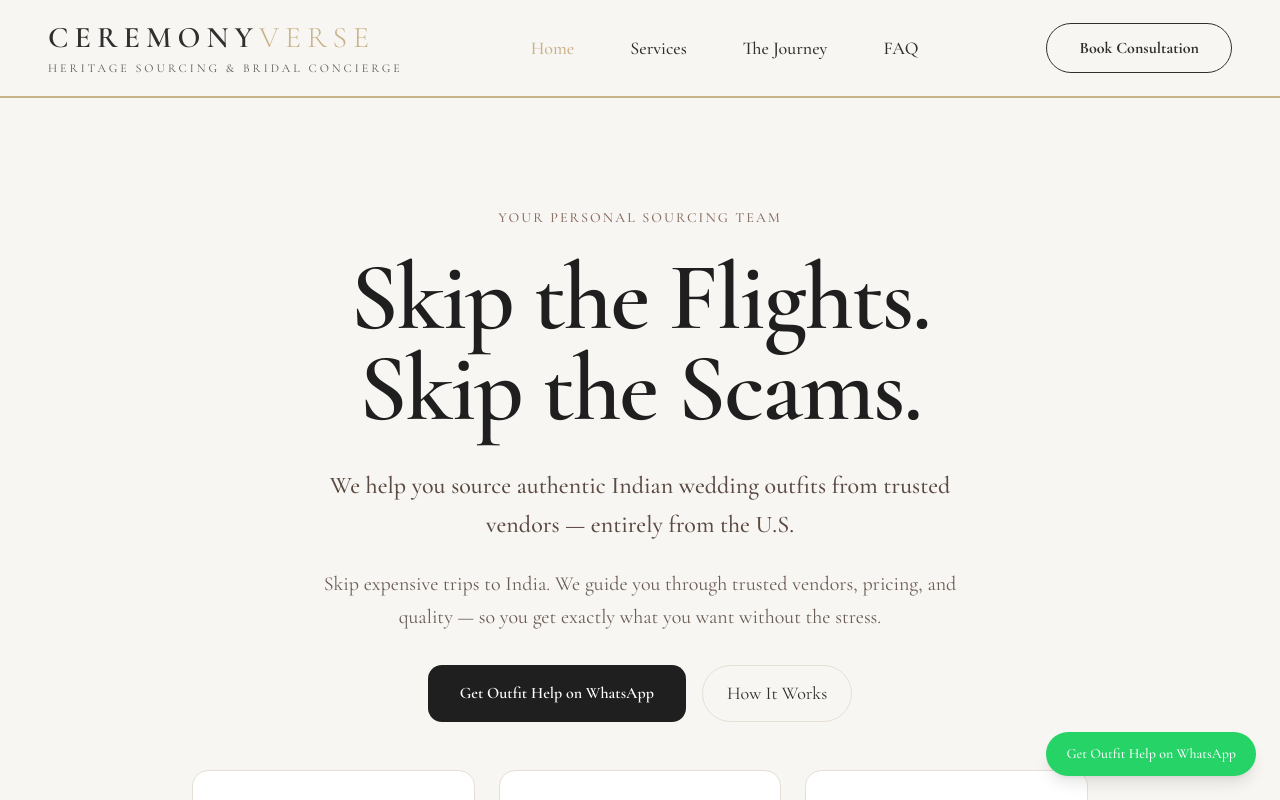
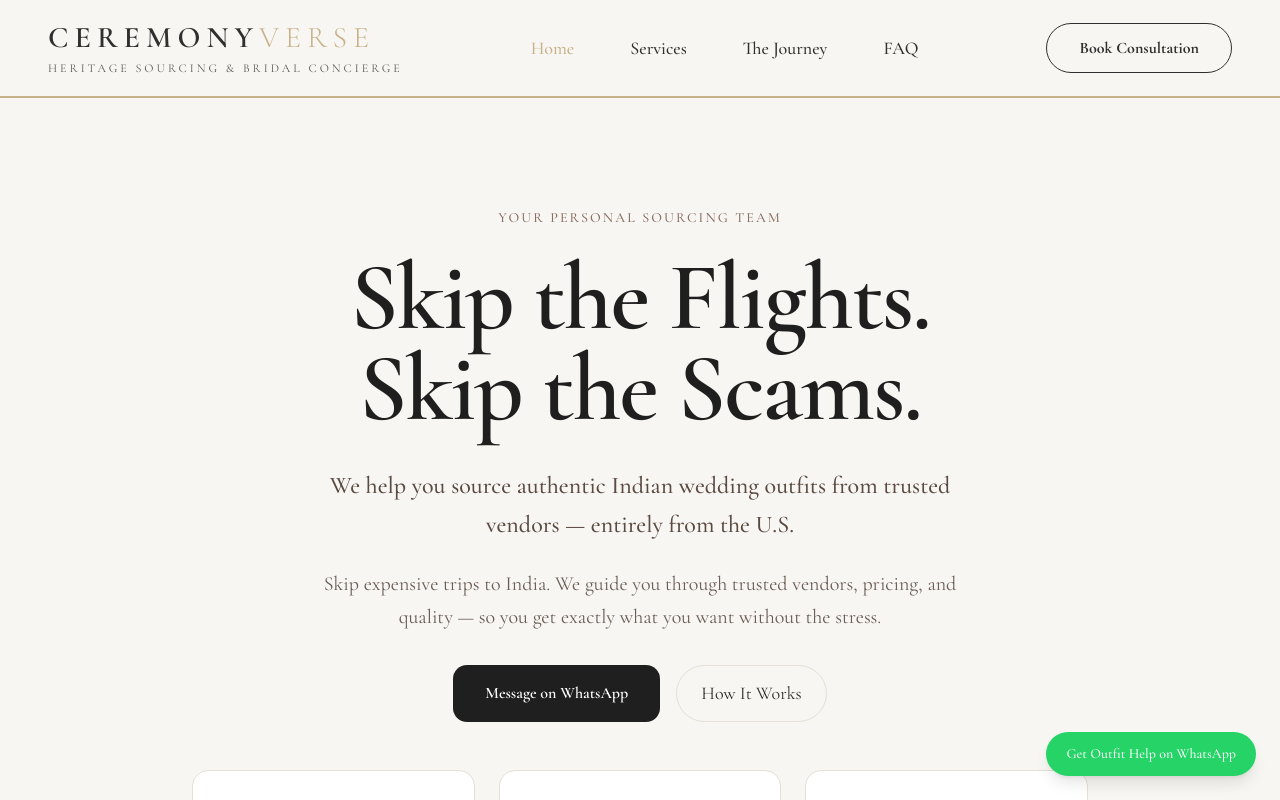
Before and after one commit to leylabernie/v0-ceremony-verse-wedding-concierge, a Next.js app: page / in a window 1280 px wide. Shown: the top 800 px of the page. Built offline with nearby package versions, Linux system fonts and the light colour scheme; a web font is replaced by a local one.

Commit message:
Update WhatsApp button text for clarity

```diff
--- a/components/pages/home-page.tsx
+++ b/components/pages/home-page.tsx
@@ -41,7 +41,7 @@ export function HomePage({ onNavigate }: HomePageProps) {
               target="_blank"
               className="bg-[#1f1f1f] text-white px-8 py-4 rounded-md text-base font-semibold hover:opacity-90 transition text-center"
             >
-              Get Outfit Help on WhatsApp
+              Message on WhatsApp
             </a>
 
             <Link
```
